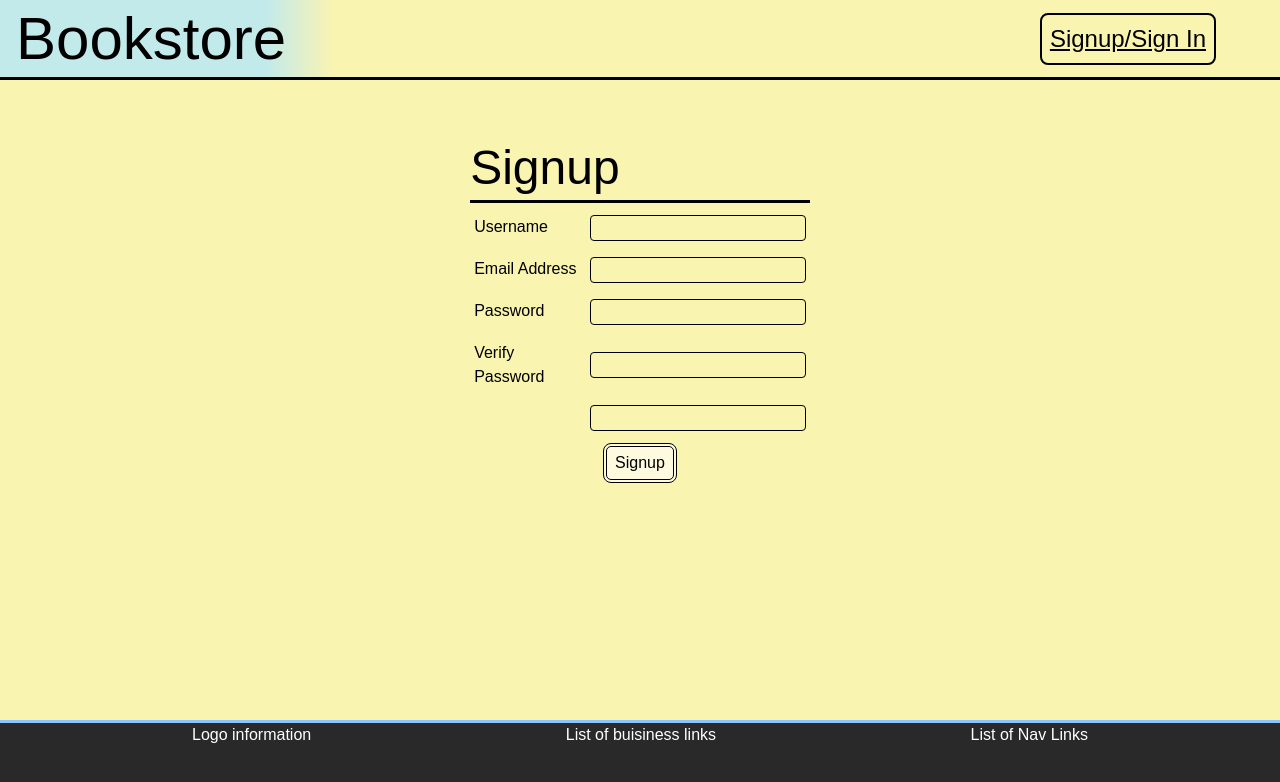
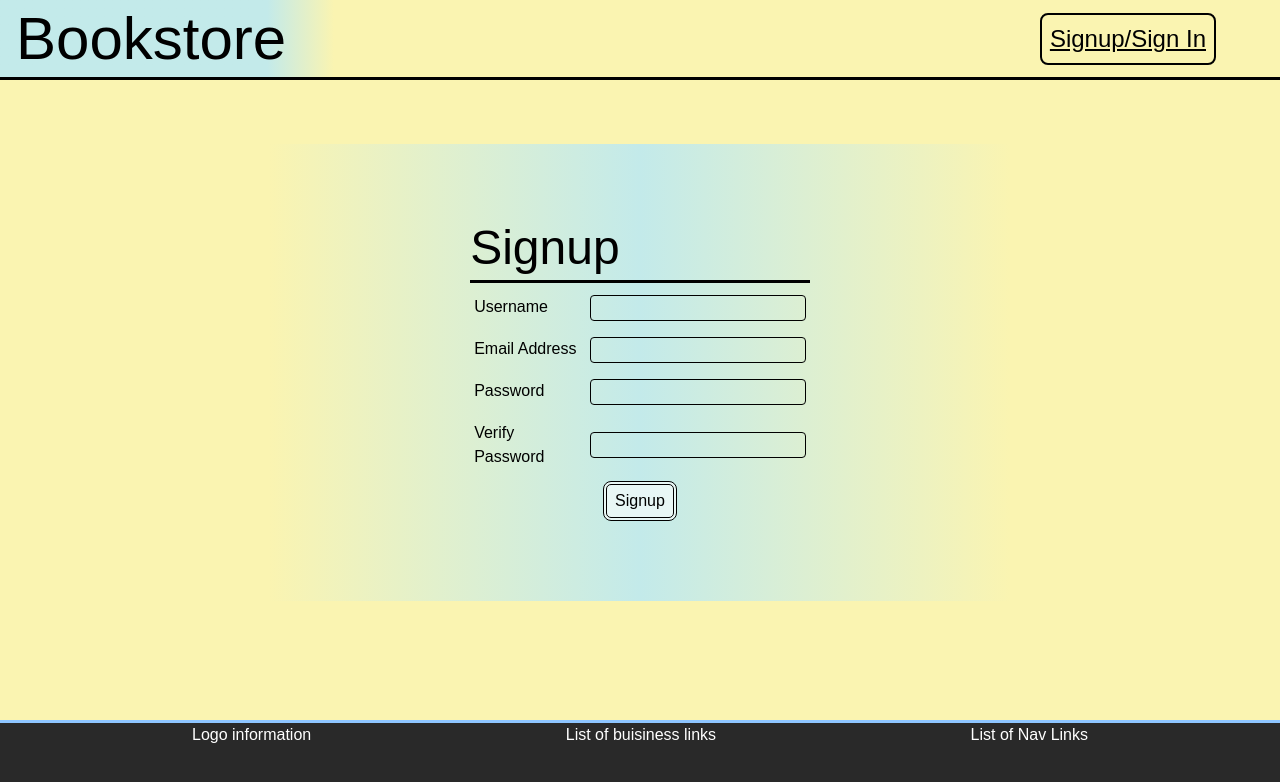
Before and after one commit to Qtipshooter/Bookstore, a Next.js app: page /login in a window 1280 px wide. Shown: the top 782 px of the page. Built offline with nearby package versions, Linux system fonts and the light colour scheme.

Commit message:
Changed formatting on Signup and updated path

```diff
--- a/src/app/login/page.js
+++ b/src/app/login/page.js
@@ -5,14 +5,12 @@ export default async function Login() {
 
   return(
     <div className="flex justify-evenly mx-[10vw] h-[80vh]">
-      <Form className="mt-16 flex flex-col gap-2" action="/signup-post">
+      <Form className="mt-16 flex flex-col gap-2 m-auto p-20 px-50 bg-linear-to-r from-secondary-bg via-primary-bg to-secondary-bg" action="/signup-post">
         <div className="text-5xl border-b-3 pb-2">Signup</div>
         <TextField id="signup-user" type="" placeholder="" label="Username" autofocus/>
         <TextField id="signup-email" type="" placeholder="" label="Email Address"/>
         <TextField id="signup-password" type="password" placeholder="" label="Password"/>
         <TextField id="signup-verify-password" type="password" placeholder="" label="Verify Password"/>
-        <TextField></TextField>
-
         <button type="submit" className="bg-white/60 px-2 py-1 border-4 border-double rounded-lg mx-auto">Signup</button>
       </Form>
     </div>
```
